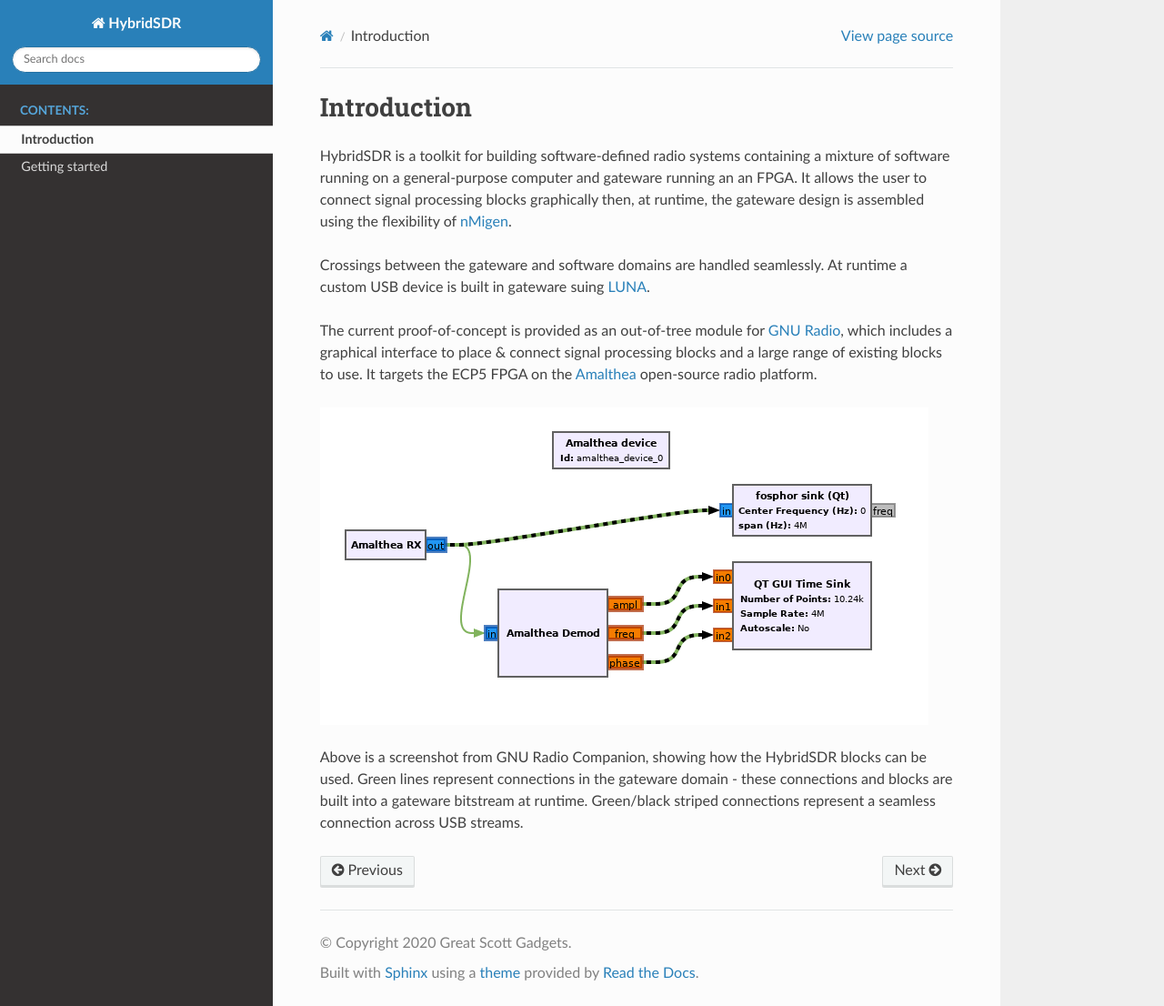
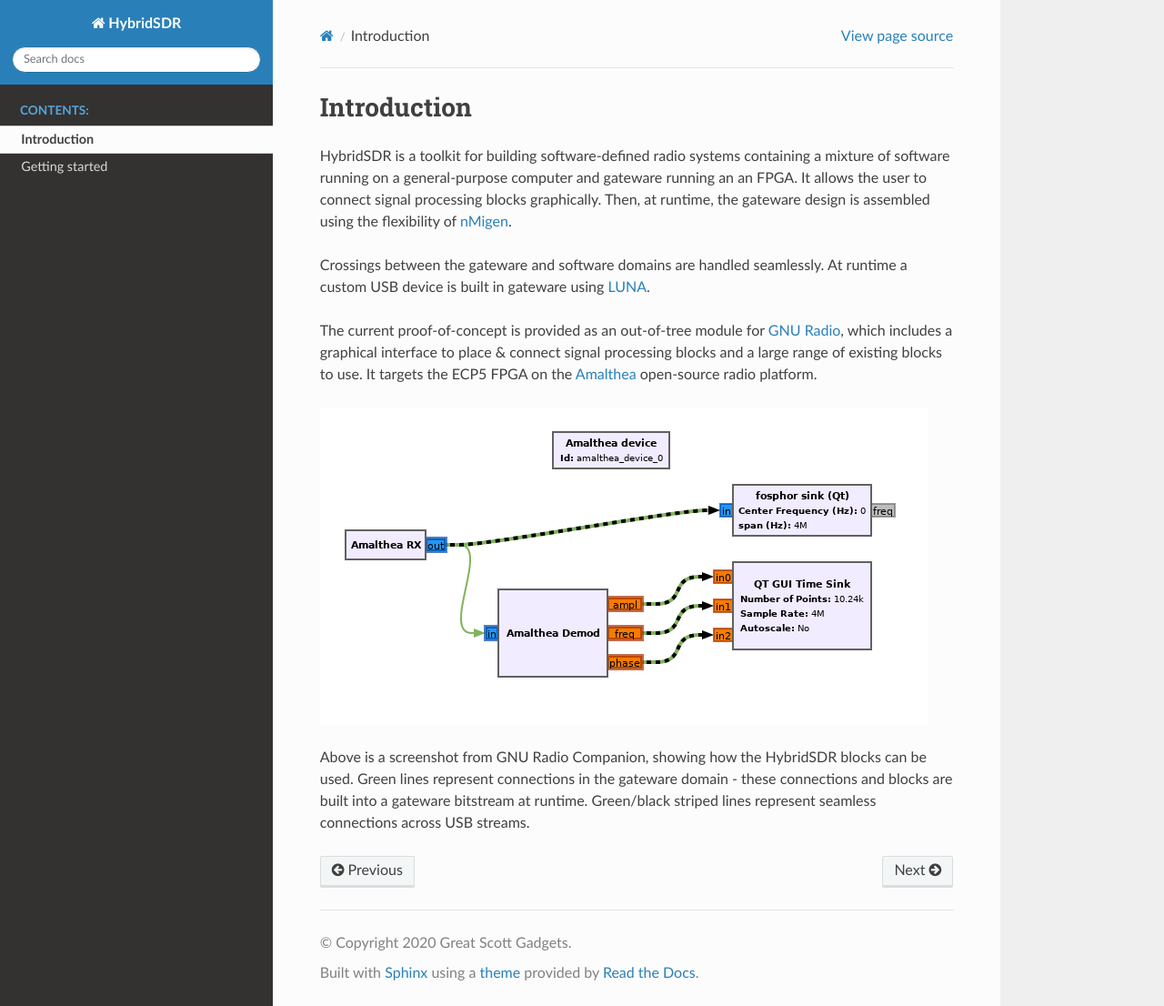
Before and after one commit to greatscottgadgets/amalthea, a Sphinx documentation site: the page built from docs/intro.rst, in a window 1280 px wide and 1106 px high. Shown: the whole window at 91% size. Built offline with Sphinx 7.4.7 and the Read the Docs theme 2.0.0, drawn with Linux system fonts in a browser that asks for light colours.

Commit message:
docs: correct some grammar/typos

```diff
--- a/docs/intro.rst
+++ b/docs/intro.rst
@@ -1,12 +1,12 @@
 Introduction
 ============
 
-HybridSDR is a toolkit for building software-defined radio systems containing a mixture of software running on a general-purpose computer and gateware running an an FPGA. It allows the user to connect signal processing blocks graphically then, at runtime, the gateware design is assembled using the flexibility of `nMigen <https://github.com/nmigen/nmigen>`_.
+HybridSDR is a toolkit for building software-defined radio systems containing a mixture of software running on a general-purpose computer and gateware running an an FPGA. It allows the user to connect signal processing blocks graphically. Then, at runtime, the gateware design is assembled using the flexibility of `nMigen <https://github.com/nmigen/nmigen>`_.
 
-Crossings between the gateware and software domains are handled seamlessly. At runtime a custom USB device is built in gateware suing `LUNA <https://github.com/greatscottgadgets/luna>`_.
+Crossings between the gateware and software domains are handled seamlessly. At runtime a custom USB device is built in gateware using `LUNA <https://github.com/greatscottgadgets/luna>`_.
 
 The current proof-of-concept is provided as an out-of-tree module for `GNU Radio <https://www.gnuradio.org>`_, which includes a graphical interface to place & connect signal processing blocks and a large range of existing blocks to use. It targets the ECP5 FPGA on the `Amalthea <https://github.com/greatscottgadgets/amalthea/>`_ open-source radio platform.
 
 .. image:: images/flowgraph_example.png
 
-Above is a screenshot from GNU Radio Companion, showing how the HybridSDR blocks can be used. Green lines represent connections in the gateware domain - these connections and blocks are built into a gateware bitstream at runtime. Green/black striped connections represent a seamless connection across USB streams.
+Above is a screenshot from GNU Radio Companion, showing how the HybridSDR blocks can be used. Green lines represent connections in the gateware domain - these connections and blocks are built into a gateware bitstream at runtime. Green/black striped lines represent seamless connections across USB streams.
```
